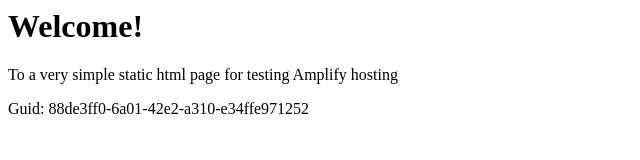
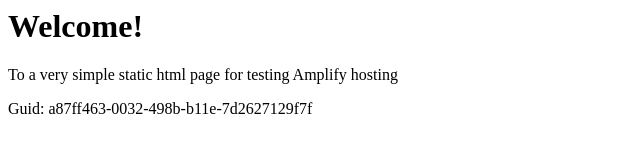
Before and after one commit to aws-aemilia-pdx/Github-PR-Commit-Integration-Test-DoNotTouch-GitHubWebhookPushCanaryTest-v1-gamma-us-west-2, a website: page src/index.html in a window 1280 px wide. Shown: the full height of the page, 0-640 px from the left. Drawn offline with Linux system fonts and the light colour scheme.

Commit message:
commit from integ tests

```diff
--- a/src/index.html
+++ b/src/index.html
@@ -12,6 +12,6 @@
 <body>
     <h1>Welcome!</h1>
     <p>To a very simple static html page for testing Amplify hosting</p>
-    <p>Guid: 88de3ff0-6a01-42e2-a310-e34ffe971252</p></body>
+    <p>Guid: a87ff463-0032-498b-b11e-7d2627129f7f</p></body>
 
 </html>
```
